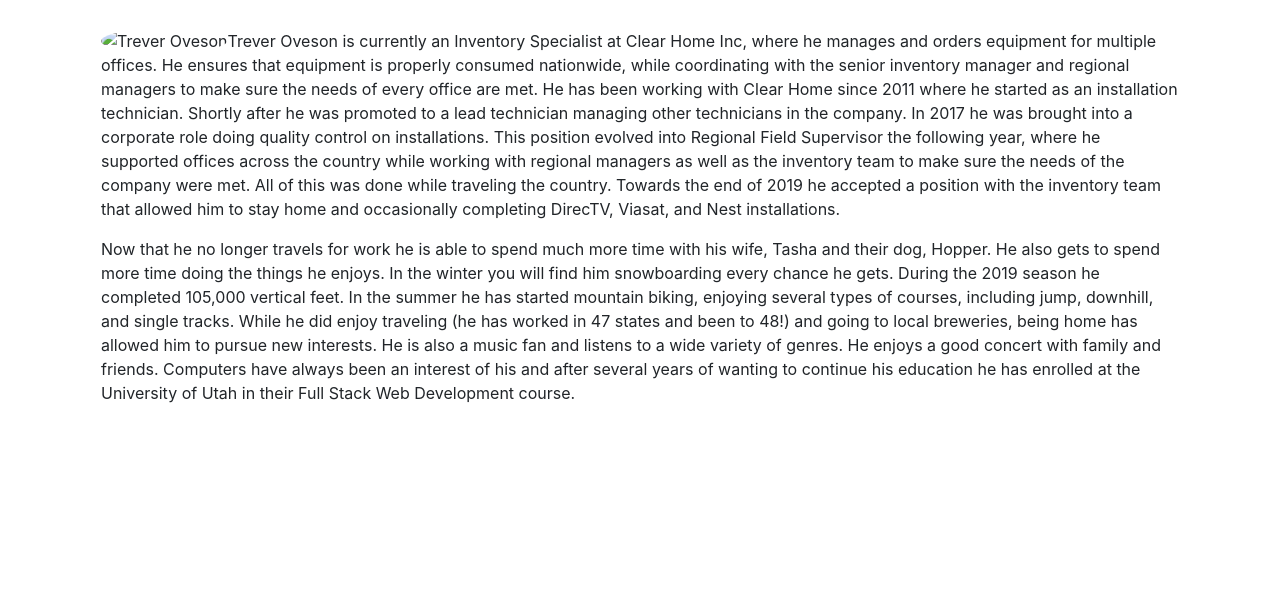
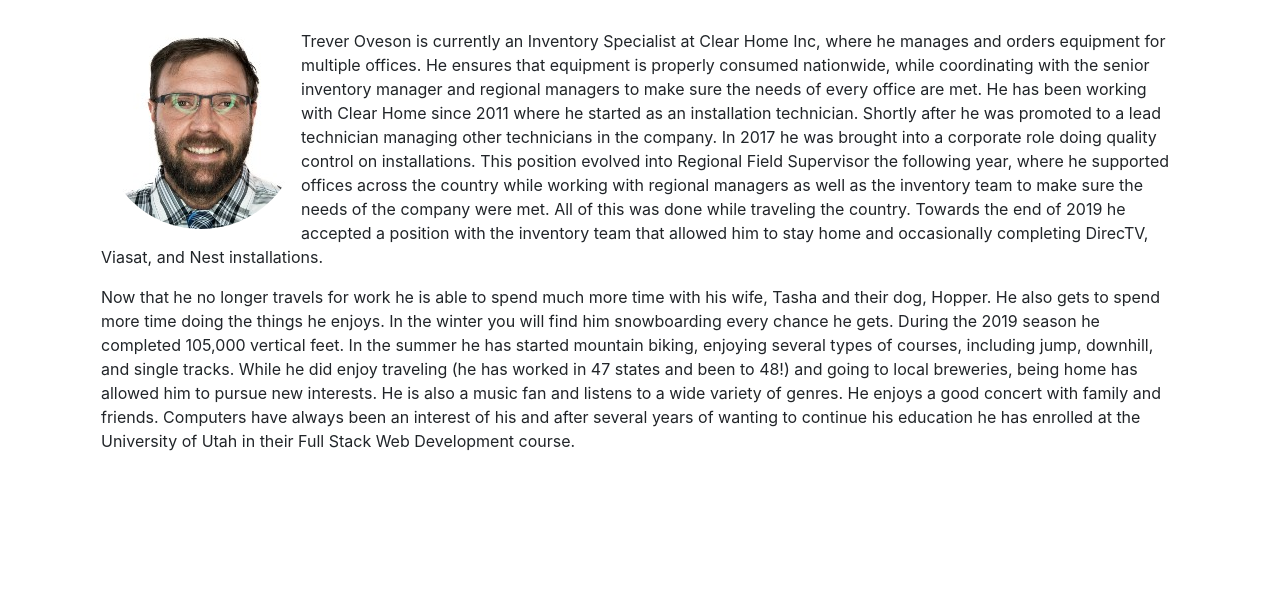
Before and after one commit to toveson/portfolio, a plain HTML site: page index.html in a window 1280 px wide. Shown: the part 131-740 px from the top of the page. Drawn offline with nearby package versions, Linux system fonts and the light colour scheme.

Commit message:
fixed image link on about me page

```diff
--- a/index.html
+++ b/index.html
@@ -37,7 +37,7 @@
         </div>
         <div class="row m-3">
             <div class="col-md- pb-3">
-                <img src="./pro_picture_of_me_200x200.jpg" class="float-left rounded-circle" alt="Trever Oveson">
+                <img src="images/pro_picture_of_me_200x200.jpg" class="float-left rounded-circle" alt="Trever Oveson">
                 <p>Trever Oveson is currently an Inventory Specialist at Clear Home Inc, where he manages and orders
                     equipment for multiple offices. He ensures that equipment is properly consumed nationwide, while
                     coordinating with the senior inventory manager and regional managers to make sure the needs of every
```
